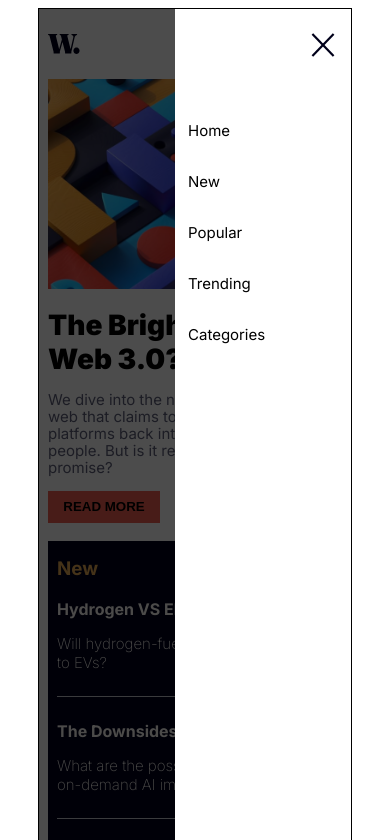
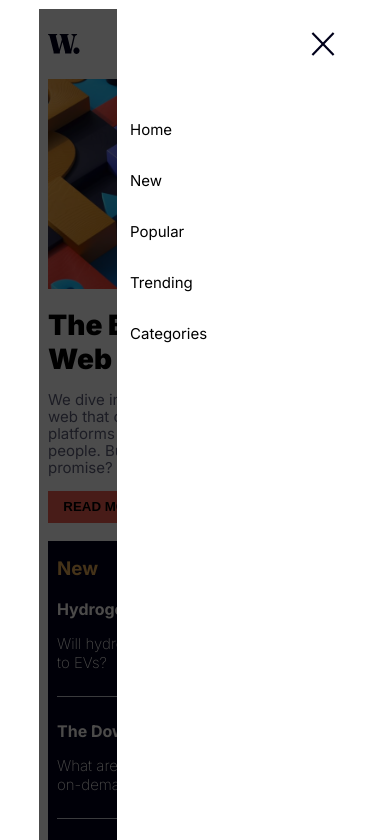
Before and after one commit to okolitochukwuc/news-homepage-main, a plain HTML site: page index.html in a window 390 px wide. Both pictures are taken after a click on the link 323 px from the left and 42 px from the top of the page. Shown: the top 840 px of the page. Drawn offline with Linux system fonts and the light colour scheme.

Commit message:
removed border

```diff
--- a/main.css
+++ b/main.css
@@ -1,8 +1,9 @@
 .main-container {
   width: 80vw;
   min-width: 17rem;
-  margin: auto;
-  border: 1px solid black;
+  margin: 0 auto;
+  padding-top: 1px;
+  /* border: 1px solid black; */
   font-family: Inter;
   position: relative;
 }
@@ -60,7 +61,7 @@ nav {
 }
 
 .mobile-nav {
-  width: 11rem;
+  width: 60vw;
   height: 100vh;
   position: absolute;
   top: 0;
```
